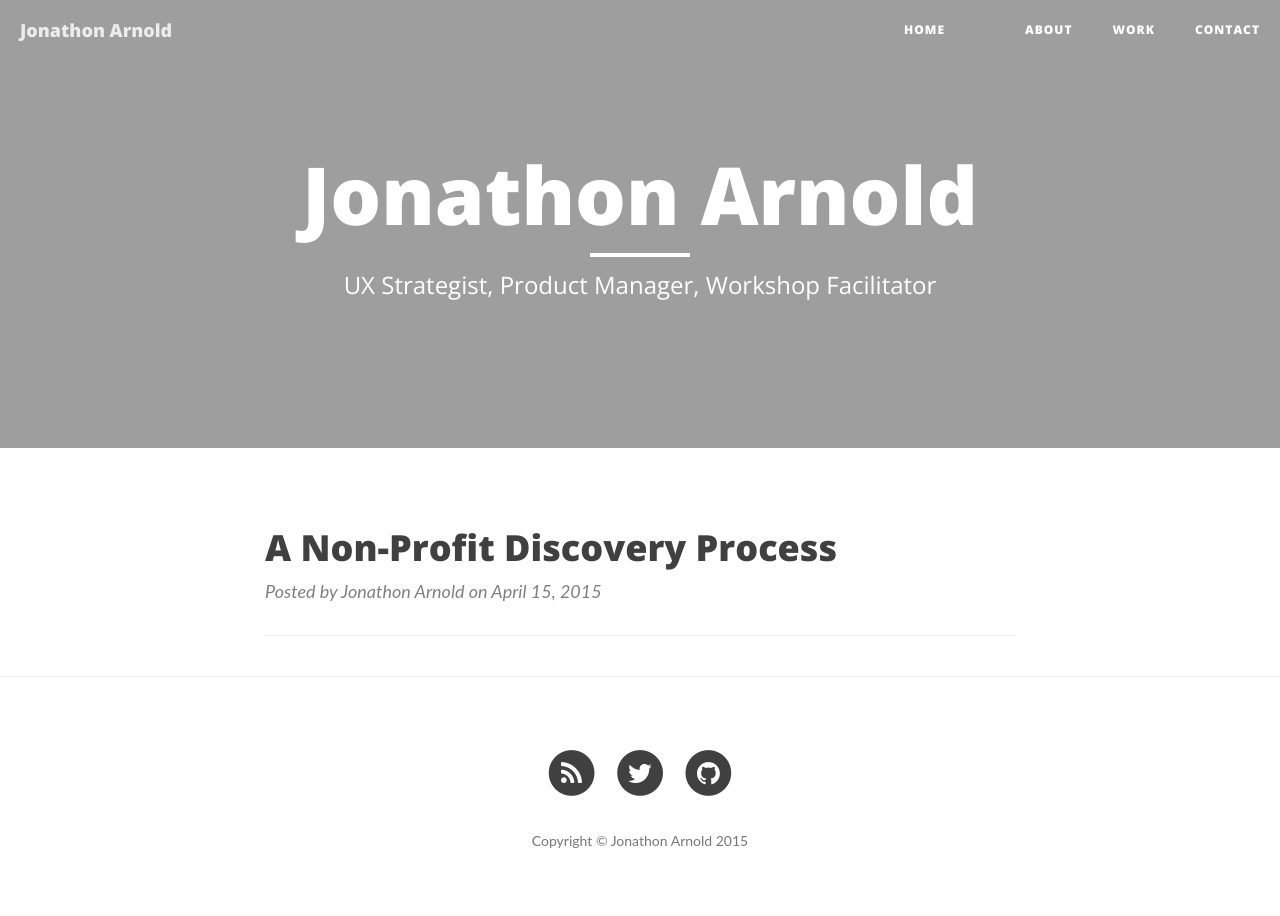
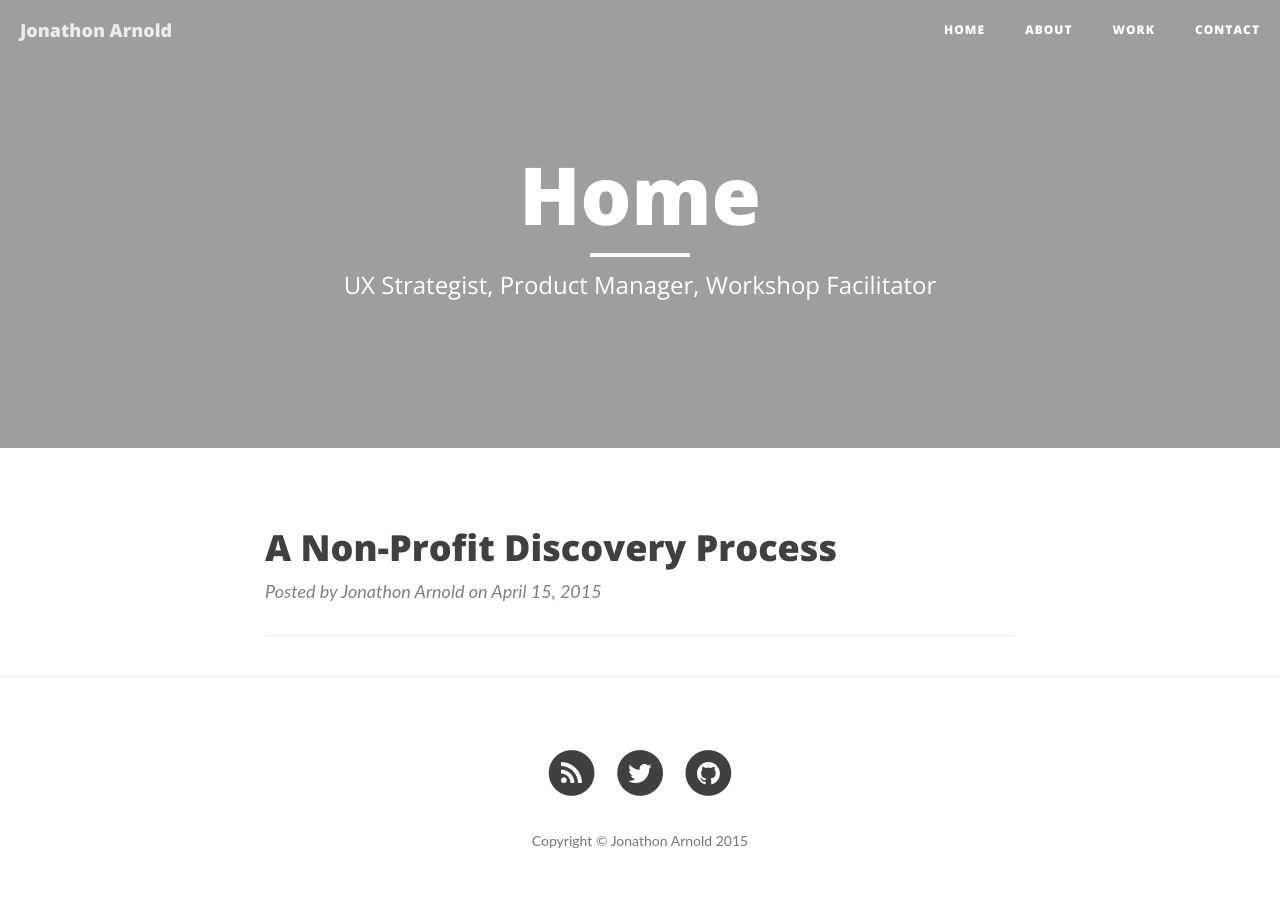
Before and after one commit to jon-arnold/jon-arnold, a Jekyll site: the page built from index.html, in a window 1280 px wide. Built offline with Jekyll 4.4.1, drawn with Linux system fonts in a browser that asks for light colours; nearby versions of some CDN libraries; the list of posts is cut into pages by our own code.

Commit message:
fixed site nav
remember to give pages a title and a weight, and ‘exclude’ any html
files that don’t belong there.

```diff
--- a/_includes/nav.html
+++ b/_includes/nav.html
@@ -16,9 +16,6 @@
         <div class="collapse navbar-collapse" id="bs-example-navbar-collapse-1">
             {% assign pages = site.pages | sort: "weight"  %}
             <ul class="nav navbar-nav navbar-right">
-                <li>
-                    <a href="{{ site.baseurl }}/">Home</a>
-                </li>
                 {% for p in pages %}
                     {% unless p.exclude %}
                 <li>
--- a/index.html
+++ b/index.html
@@ -1,5 +1,6 @@
 ---
 layout: page
+title: "Home"
 description: "UX Strategist, Product Manager, Workshop Facilitator"
 header-img: "img/about-bg.png"
 weight: 1
```
Also changed, not shown: 6 other files.
